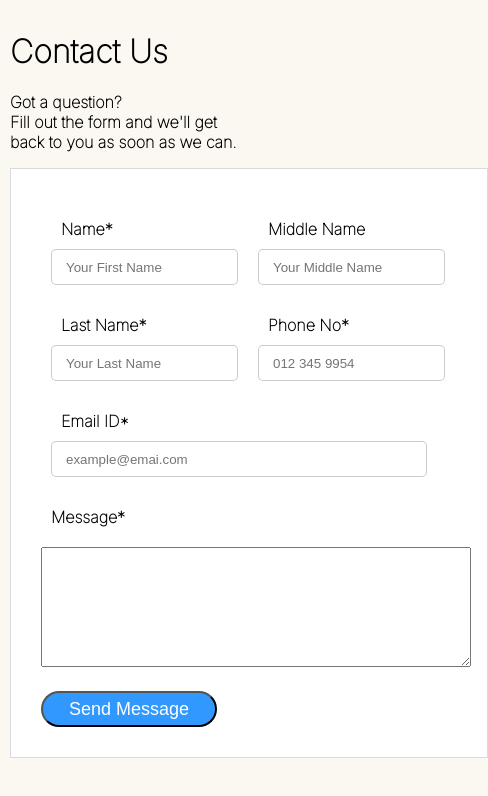
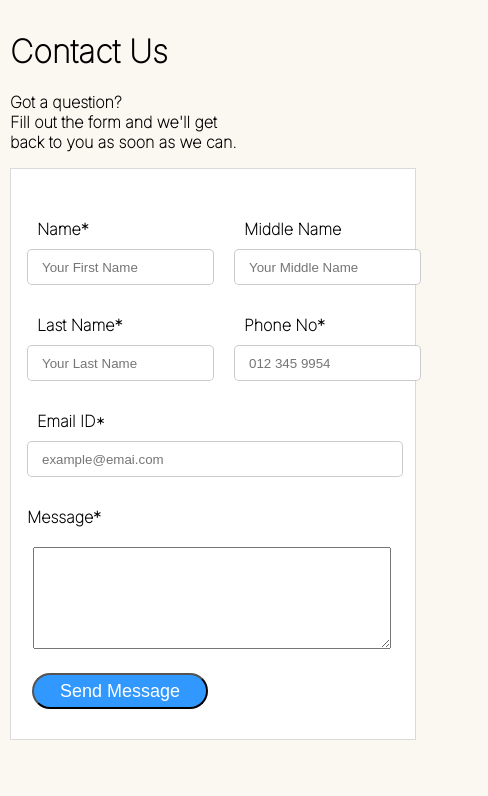
Before and after one commit to smaranjitghose/indokhaadyam, a React (Create React App) app: page /contact in a window 390 px wide. Shown: the top 796 px of the page, 488 px wide, since content can reach past the window. Built offline with nearby package versions, Linux system fonts and the light colour scheme; a web font is replaced by a local one.

Commit message:
Updated Contact page
Made it mobile responsive
closes issue #18

```diff
--- a/src/styles/ContactUs.css
+++ b/src/styles/ContactUs.css
@@ -68,4 +68,17 @@ textarea{
     .content{
         margin-left: 10px;
     }
+    form{
+        padding-left: 6px;
+
+        width: 23rem;
+    }
+    textarea{
+        font-size: 14px;
+        outline: none;
+        margin-left: 16px;
+    }
+    button{
+        margin-left: 15px;
+    }
 }
```
